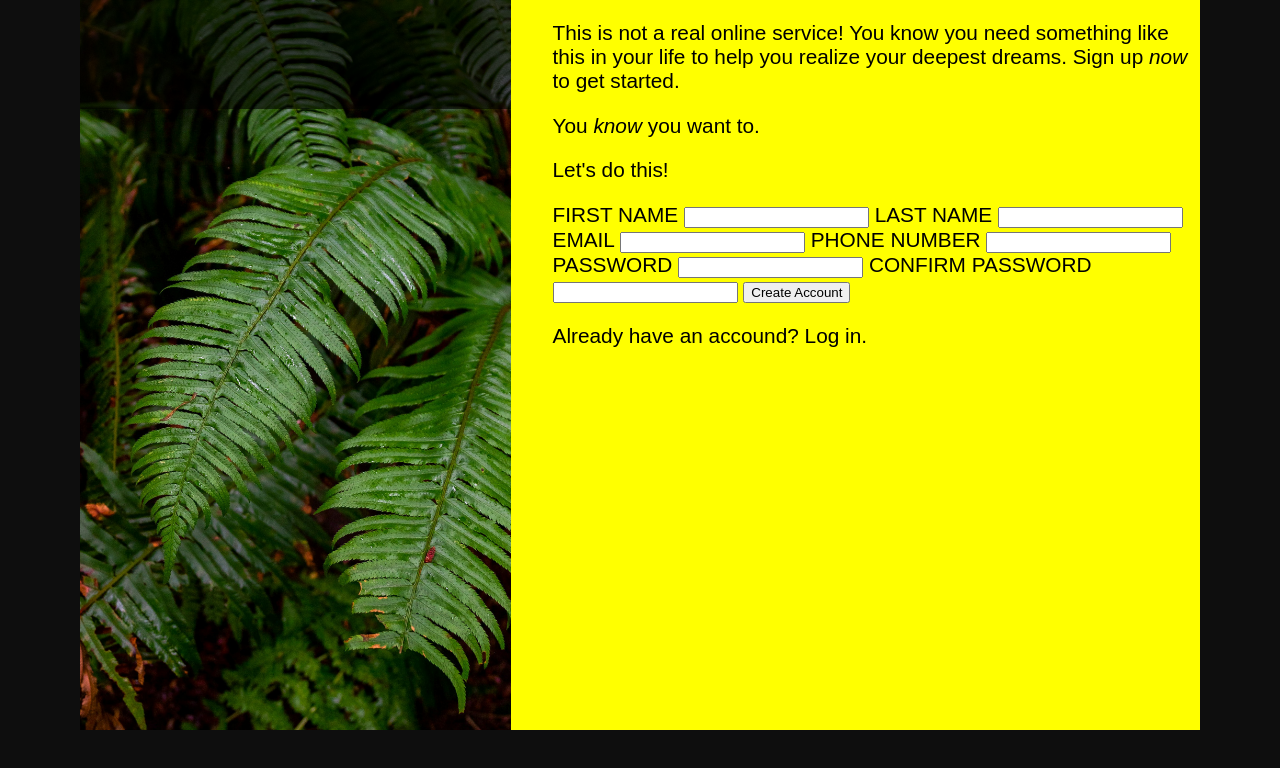
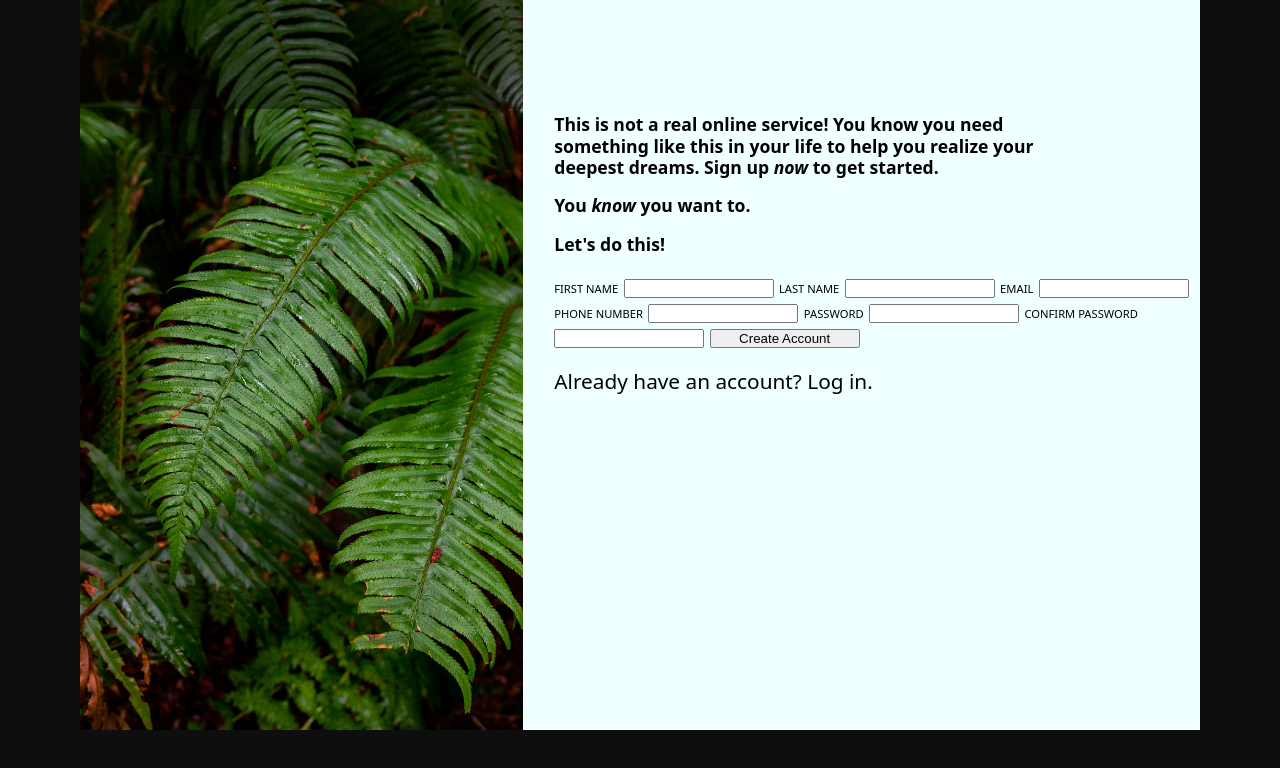
Before and after one commit to renata-blzk/sign-up-form, a plain HTML site: page index.html in a window 1280 px wide. Drawn offline with Linux system fonts and the light colour scheme.

Commit message:
tidy layout proportions, change font, text bgrd color

```diff
--- a/index.html
+++ b/index.html
@@ -42,7 +42,7 @@
             <button type="submit">Create Account</button>
         </form>
 
-        <p>Already have an accound? Log in.</p>
+        <p>Already have an account? Log in.</p>
     </div>
 
 </div>
--- a/styles.css
+++ b/styles.css
@@ -3,6 +3,8 @@ body {
     margin: 0;
     padding: 0;
     background-color: rgb(14, 14, 14);
+    font-family: system-ui, sans-serif;
+    line-height: 1.2;
 }
 
 .now,
@@ -22,20 +24,38 @@ body {
     background-image: url('./images/halie-west-25xggax4bSA-unsplash.jpg');
     background-size: cover;
     background-position: center center;
-    width: 125%;
+    width: 94%;
     > div {
         height: 15%;
         background-color: black;
-        opacity: 0.6;
+        opacity: 0.4;
     }
 }
 
 .text-area {
-    padding-left: 2em;
-    background-color: yellow;
+    padding-left: 1.5em;
+    background-color: azure;
+    > p:first-child {
+        margin-top: 6.5em;
+        width: 29em;
+        font-size: 1.1rem;
+        font-weight: 600;
+    }
+    > p + p {
+        font-size: 1.1rem;
+        font-weight: 600;
+    }
 }
 
 input,
 button {
-    box-sizing: border-box;
+  width: 150px;
+  padding: 0;
+  margin: 0;
+  box-sizing: border-box;
 }
+
+label {
+    font-size: 0.7rem;
+    font-weight: 500;
+}
```
